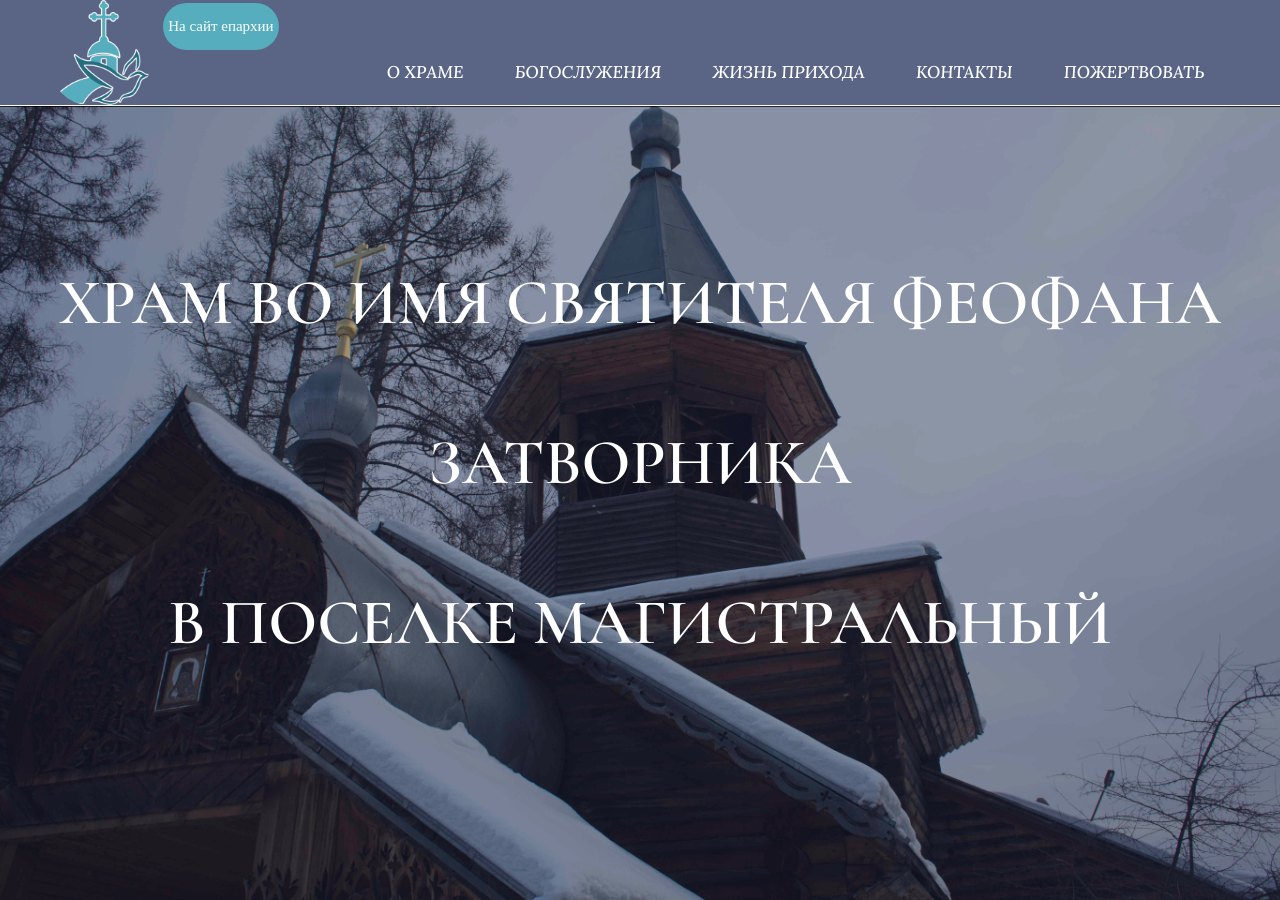
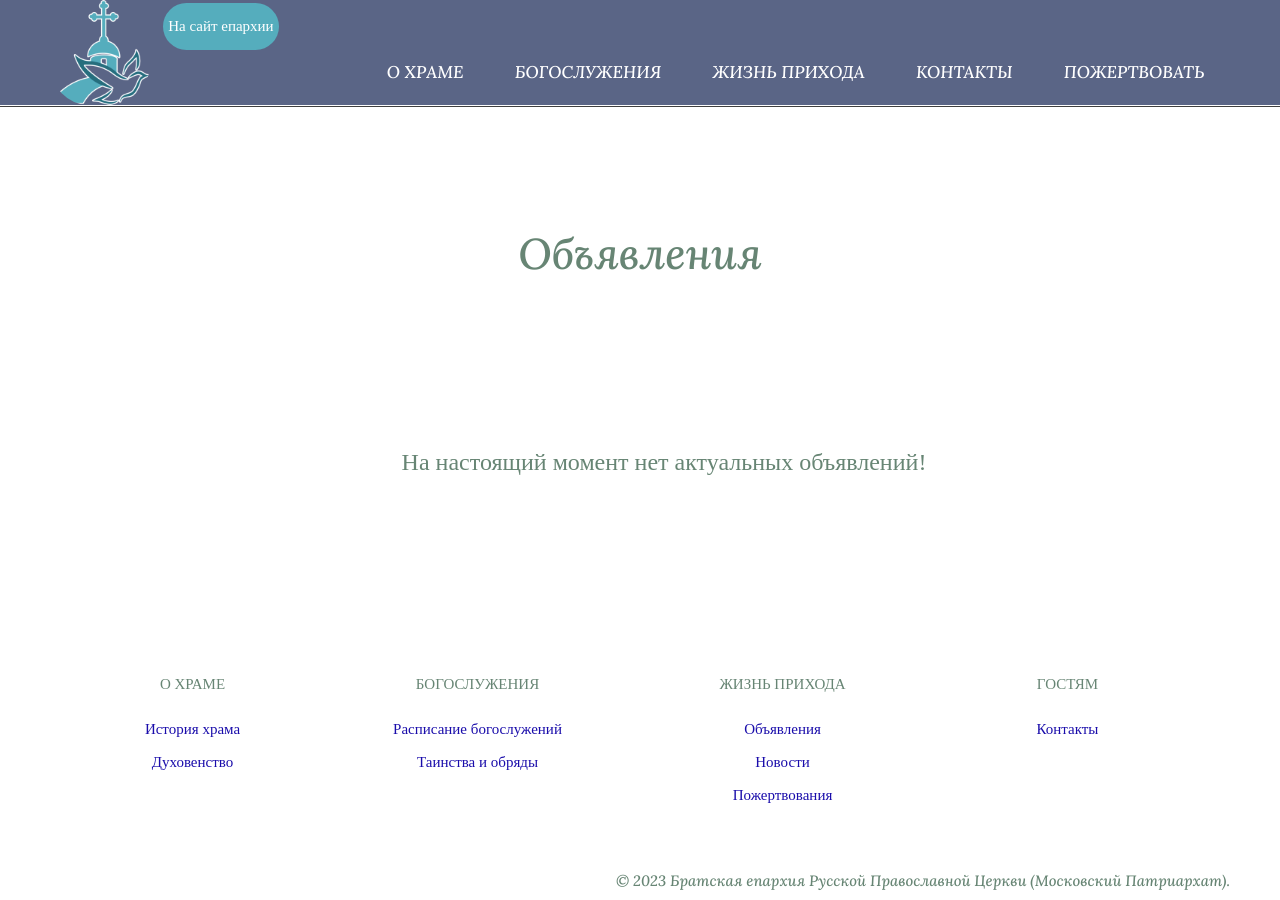
Before and after one commit to magistralfeofana/magistralfeofana.github.io, a Jekyll site: the page built from _pages/advert.md, in a window 1280 px wide and 900 px high. Built offline with Jekyll 4.4.1, drawn with Linux system fonts in a browser that asks for light colours; nearby versions of some CDN libraries; some web fonts are replaced; library files that are not in the unit come from our copies.

Commit message:
замена базовой страницы

```diff
--- /dev/null
+++ b/_layouts/default-pages.html
@@ -0,0 +1,58 @@
+<!DOCTYPE html>
+<html lang="ru">
+
+<head>
+    <meta charset="UTF-8">
+    <meta http-equiv="X-UA-Compatible" content="IE=edge">
+    <!-- Адаптив-область vieport будет подстраиваться под ширину экрана. Первое значение изначальный масштаб страницы. Второе максималтный масштаб страницы. Третье запрет масштабирования. -->
+    <meta name="viewport" content="width=device-width, initial-scale=1.0, maximum--scale=1.0, user-scalable=0">
+    <!--Отключает формирование ссылки у теелфона на iOS-->
+    <meta name="format-detection" content="telephone=no">
+    <!--Краткое описание страницы-->
+    <meta name="description" content="Храм во имя свт. Феофана Затворника (п. Магистральный)">
+    <!-- Управление доступом поисковых роботов к странице -->
+    <meta name="robots" content="noindex">
+    <!--Название страницы-->
+    <title>{{ page.title }}</title>
+    <link rel="icon" href="{{ '/assets/img/favicon.ico' | relative_url }}" type="image/x-icon">
+    <link rel="stylesheet" href="{{ '/assets/vendor/colorbox/css/colorbox.css' | relative_url }}">
+    <link rel="stylesheet" href="{{ '/assets/vendor/swiper/css/swiper.css' | relative_url }}">
+    <link rel="stylesheet" href="{{ '/assets/css/style.css' | relative_url }}">
+</head>
+
+<body class="body _anim-items">
+
+    <!-- Navigation & Intro -->
+    <header>
+        {% include navbar.html %}
+        {% include navbar-back.html %}
+    </header>
+
+    <!-- Main content -->
+    <div class="background-site">
+        <div class="opacyti-body">
+            <div class="container-width">
+                <main>
+                    {{ content }}
+                </main>
+            </div>
+        </div>
+    </div>
+    <!-- Footer -->
+    <footer>
+        {% include footer.html %}
+    </footer>
+
+    <a href="javascript:void(0);" class="js-back-to-top back-to-top">Наверх</a>
+
+    <script src="{{ '/assets/libs/jquery-3.6.3.min.js' | relative_url }}"></script>
+    <script src="{{ '/assets/js/script.js' | relative_url }}"></script>
+    <script src="{{ '/assets/vendor/jquery.back-to-top.js' | relative_url }}"></script>
+    <script src="{{ '/assets/vendor/colorbox/js/jquery.colorbox-min.js' | relative_url }}"></script>
+    <script src="{{ '/assets/vendor/colorbox/js/jquery.colorbox-ru.js' | relative_url }}"></script>
+    <script src="{{ '/assets/vendor/colorbox/js/colorbox.js' | relative_url }}"></script>
+    <script src="{{ '/assets/vendor/swiper/js/swiper-bundle.min.js' | relative_url }}"></script>
+    <script src="{{ '/assets/vendor/swiper/js/swiper.js' | relative_url }}"></script>
+</body>
+
+</html>
```
Also changed, not shown: _pages/advert.md (+1 -1 lines).
